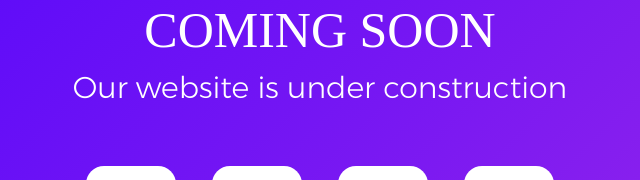
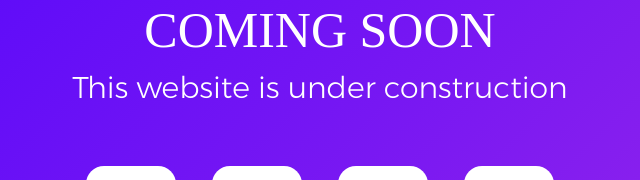
Before and after one commit to yeganeh-khalili/git-project, a plain HTML site: page index.html in a window 1280 px wide. Shown: the part 195-375 px from the top of the page, 320-960 px from the left. Drawn offline with Linux system fonts and the light colour scheme; a web font is replaced by a local one.

Commit message:
Modify index.html

```diff
--- a/index.html
+++ b/index.html
@@ -32,7 +32,7 @@
 			</h3>
 
 			<p class="txt-center l1-txt2 p-b-60">
-				Our website is under construction
+				This website is under construction
 			</p>
 
 			<div class="flex-w flex-c cd100 p-b-82">
```
